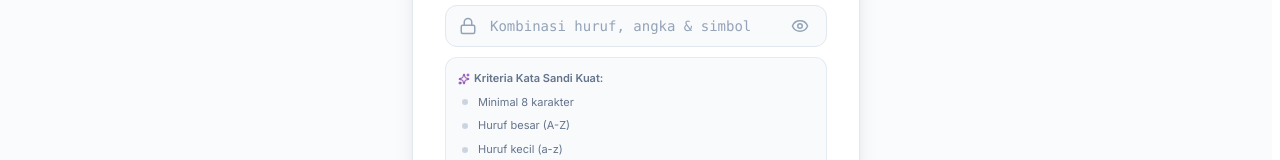
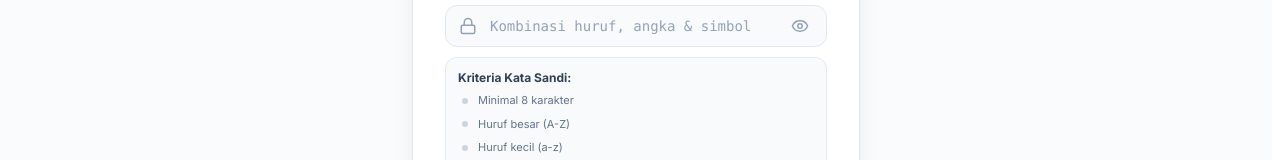
Before and after one commit to jongroihatulazizah1201-ui/lms_lembaga_kursus_pijar_aksara, a Next.js app: page /register in a window 1280 px wide. Shown: the part 579-739 px from the top of the page. Built offline with nearby package versions, Linux system fonts and the light colour scheme; no server answers.

Commit message:
refactor: hapus simbol bintang/sparkles pada kriteria kata sandi dan bersihkan impor ikon

```diff
--- a/src/app/kursus/[slug]/page.tsx
+++ b/src/app/kursus/[slug]/page.tsx
@@ -17,7 +17,6 @@ import {
   ArrowRight,
   ShieldCheck,
   ChevronRight,
-  Sparkles,
   GraduationCap,
   CalendarCheck,
   FileCheck2
--- a/src/app/kursus/page.tsx
+++ b/src/app/kursus/page.tsx
@@ -2,7 +2,7 @@ import type { Metadata } from 'next';
 import Link from 'next/link';
 import { getPublishedCourses } from '@/lib/courses';
 import CourseCard from '@/components/CourseCard';
-import { Search, BookOpen, Filter, CheckCircle2, Users, Sparkles, Tag, ArrowUpDown } from 'lucide-react';
+import { Search, BookOpen, Filter, CheckCircle2, Users, Tag, ArrowUpDown } from 'lucide-react';
 
 interface Props {
   searchParams: Promise<{
--- a/src/app/register/page.tsx
+++ b/src/app/register/page.tsx
@@ -16,8 +16,7 @@ import {
   Eye,
   EyeOff,
   Check,
-  X as XIcon,
-  Sparkles
+  X as XIcon
 } from 'lucide-react';
 
 export default function RegisterPage() {
@@ -244,9 +243,8 @@ export default function RegisterPage() {
 
               {/* Checklist Kriteria Keamanan Sandi */}
               <div className="mt-2.5 p-3 rounded-xl bg-slate-50 border border-slate-200/80 space-y-1.5 text-[11px]">
-                <div className="text-slate-500 font-semibold mb-1 flex items-center gap-1">
-                  <Sparkles size={12} className="text-[#843bab]" />
-                  <span>Kriteria Kata Sandi Kuat:</span>
+                <div className="text-xs font-bold text-slate-700 mb-1">
+                  Kriteria Kata Sandi:
                 </div>
 
                 <div className={`flex items-center gap-1.5 ${hasMinLength ? 'text-emerald-700 font-bold' : 'text-slate-500'}`}>
--- a/src/components/Sidebar.tsx
+++ b/src/components/Sidebar.tsx
@@ -25,8 +25,7 @@ import {
   Menu,
   X,
   ChevronRight,
-  ShieldAlert,
-  Sparkles
+  ShieldAlert
 } from 'lucide-react';
 
 interface SidebarProps {
```
